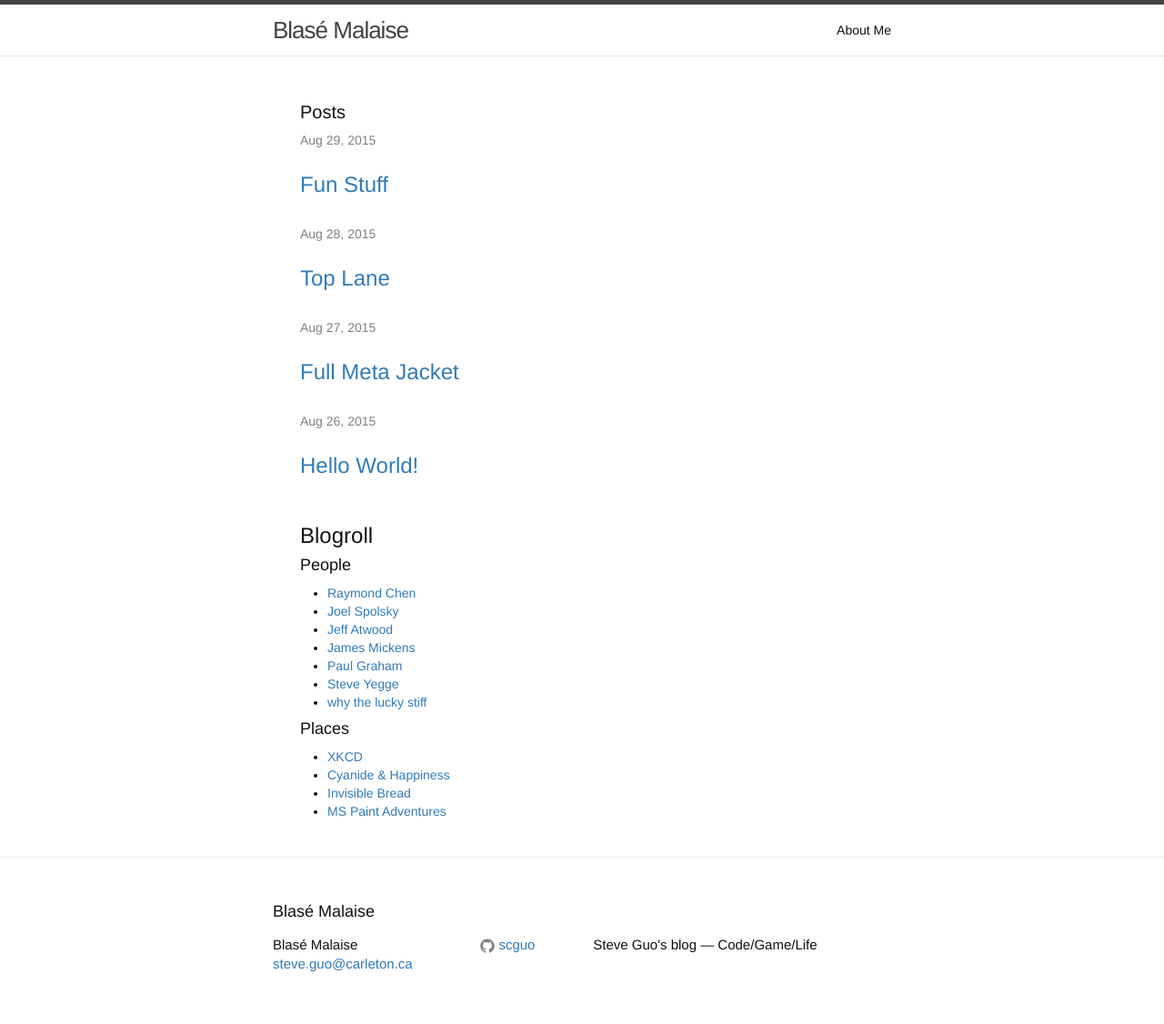
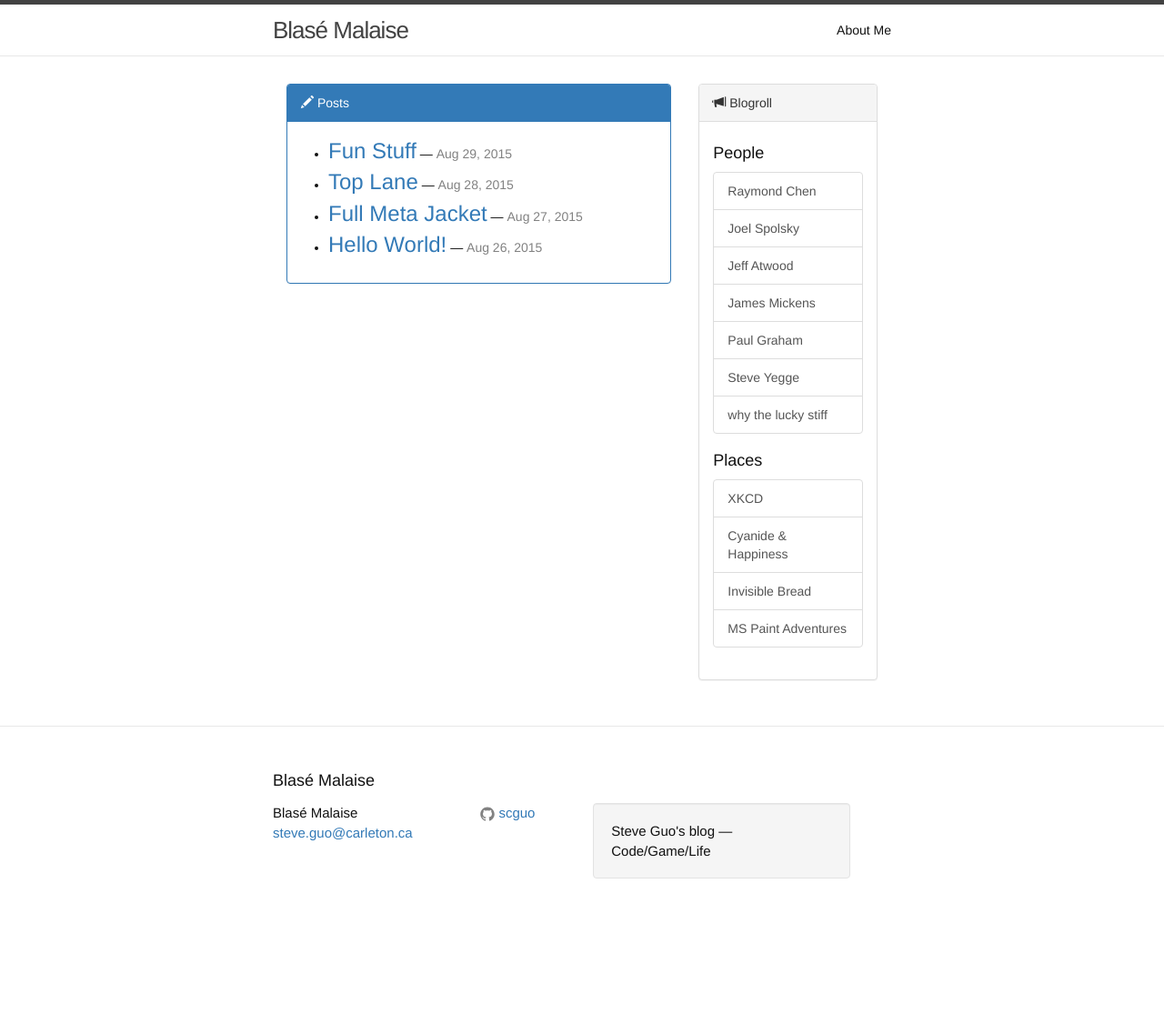
Before and after one commit to scguo/scguo.github.io, a Jekyll site: the page built from index.html, in a window 1280 px wide. Shown: the whole page at 91% size. Built offline with Jekyll 4.4.1, drawn with Linux system fonts in a browser that asks for light colours; after the commit the page ends 1031 px from its top, so only the background shows below that.

Commit message:
uglify all the things

```diff
--- a/_includes/blogroll.html
+++ b/_includes/blogroll.html
@@ -1,21 +1,18 @@
-<div>
-  <h3>Blogroll</h3>
-  <h4>People</h4>
-  <ul>
-    <li><a href="http://blogs.msdn.com/b/oldnewthing/">Raymond Chen</a></li>
-    <li><a href="http://www.joelonsoftware.com/">Joel Spolsky</a></li>
-    <li><a href="http://blog.codinghorror.com/">Jeff Atwood</a></li>
-    <li><a href="http://blogs.msdn.com/b/oldnewthing/archive/2013/12/24/10484402.aspx">James Mickens</a></li>
-    <li><a href="http://www.paulgraham.com/">Paul Graham</a></li>
-    <li><a href="http://steve-yegge.blogspot.ca/">Steve Yegge</a></li>
-    <li><a href="https://en.wikipedia.org/wiki/Why_the_lucky_stiff">why the lucky stiff</a></li>
-  </ul>
+<h4>People</h4>
+<div class="list-group">
+  <a class="list-group-item" href="http://blogs.msdn.com/b/oldnewthing/">Raymond Chen</a>
+  <a class="list-group-item" href="http://www.joelonsoftware.com/">Joel Spolsky</a>
+  <a class="list-group-item" href="http://blog.codinghorror.com/">Jeff Atwood</a>
+  <a class="list-group-item" href="http://blogs.msdn.com/b/oldnewthing/archive/2013/12/24/10484402.aspx">James Mickens</a>
+  <a class="list-group-item" href="http://www.paulgraham.com/">Paul Graham</a>
+  <a class="list-group-item" href="http://steve-yegge.blogspot.ca/">Steve Yegge</a>
+  <a class="list-group-item" href="https://en.wikipedia.org/wiki/Why_the_lucky_stiff">why the lucky stiff</a>
+</div>
 
-  <h4>Places</h4>
-  <ul>
-    <li><a href="http://www.xkcd.com/">XKCD</a></li>
-    <li><a href="http://explosm.net/">Cyanide & Happiness</a></li>
-    <li><a href="http://invisiblebread.com/">Invisible Bread</a></li>
-    <li><a href="http://www.mspaintadventures.com/">MS Paint Adventures</a></li>
-  </ul>
+<h4>Places</h4>
+<div class="list-group">
+  <a class="list-group-item" href="http://www.xkcd.com/">XKCD</a>
+  <a class="list-group-item" href="http://explosm.net/">Cyanide & Happiness</a>
+  <a class="list-group-item" href="http://invisiblebread.com/">Invisible Bread</a>
+  <a class="list-group-item" href="http://www.mspaintadventures.com/">MS Paint Adventures</a>
 </div>
--- a/_includes/footer.html
+++ b/_includes/footer.html
@@ -1,18 +1,14 @@
 <footer class="site-footer">
-
   <div class="wrapper">
-
     <h2 class="footer-heading">{{ site.title }}</h2>
-
     <div class="footer-col-wrapper">
-      <div class="footer-col  footer-col-1">
+      <div class="footer-col footer-col-1">
         <ul class="contact-list">
           <li>{{ site.title }}</li>
           <li><a href="mailto:{{ site.email }}">{{ site.email }}</a></li>
         </ul>
       </div>
-
-      <div class="footer-col  footer-col-2">
+      <div class="footer-col footer-col-2">
         <ul class="social-media-list">
           {% if site.github_username %}
           <li>
@@ -22,34 +18,19 @@
                   <path fill="#828282" d="M7.999,0.431c-4.285,0-7.76,3.474-7.76,7.761 c0,3.428,2.223,6.337,5.307,7.363c0.388,0.071,0.53-0.168,0.53-0.374c0-0.184-0.007-0.672-0.01-1.32 c-2.159,0.469-2.614-1.04-2.614-1.04c-0.353-0.896-0.862-1.135-0.862-1.135c-0.705-0.481,0.053-0.472,0.053-0.472 c0.779,0.055,1.189,0.8,1.189,0.8c0.692,1.186,1.816,0.843,2.258,0.645c0.071-0.502,0.271-0.843,0.493-1.037 C4.86,11.425,3.049,10.76,3.049,7.786c0-0.847,0.302-1.54,0.799-2.082C3.768,5.507,3.501,4.718,3.924,3.65 c0,0,0.652-0.209,2.134,0.796C6.677,4.273,7.34,4.187,8,4.184c0.659,0.003,1.323,0.089,1.943,0.261 c1.482-1.004,2.132-0.796,2.132-0.796c0.423,1.068,0.157,1.857,0.077,2.054c0.497,0.542,0.798,1.235,0.798,2.082 c0,2.981-1.814,3.637-3.543,3.829c0.279,0.24,0.527,0.713,0.527,1.437c0,1.037-0.01,1.874-0.01,2.129 c0,0.208,0.14,0.449,0.534,0.373c3.081-1.028,5.302-3.935,5.302-7.362C15.76,3.906,12.285,0.431,7.999,0.431z"/>
                 </svg>
               </span>
-
               <span class="username">{{ site.github_username }}</span>
-            </a>
-          </li>
-          {% endif %}
-
-          {% if site.twitter_username %}
-          <li>
-            <a href="https://twitter.com/{{ site.twitter_username }}">
-              <span class="icon  icon--twitter">
-                <svg viewBox="0 0 16 16">
-                  <path fill="#828282" d="M15.969,3.058c-0.586,0.26-1.217,0.436-1.878,0.515c0.675-0.405,1.194-1.045,1.438-1.809
-                  c-0.632,0.375-1.332,0.647-2.076,0.793c-0.596-0.636-1.446-1.033-2.387-1.033c-1.806,0-3.27,1.464-3.27,3.27 c0,0.256,0.029,0.506,0.085,0.745C5.163,5.404,2.753,4.102,1.14,2.124C0.859,2.607,0.698,3.168,0.698,3.767 c0,1.134,0.577,2.135,1.455,2.722C1.616,6.472,1.112,6.325,0.671,6.08c0,0.014,0,0.027,0,0.041c0,1.584,1.127,2.906,2.623,3.206 C3.02,9.402,2.731,9.442,2.433,9.442c-0.211,0-0.416-0.021-0.615-0.059c0.416,1.299,1.624,2.245,3.055,2.271 c-1.119,0.877-2.529,1.4-4.061,1.4c-0.264,0-0.524-0.015-0.78-0.046c1.447,0.928,3.166,1.469,5.013,1.469 c6.015,0,9.304-4.983,9.304-9.304c0-0.142-0.003-0.283-0.009-0.423C14.976,4.29,15.531,3.714,15.969,3.058z"/>
-                </svg>
-              </span>
-
-              <span class="username">{{ site.twitter_username }}</span>
             </a>
           </li>
           {% endif %}
         </ul>
       </div>
-
-      <div class="footer-col  footer-col-3">
-        <p class="text">{{ site.description }}</p>
+      <div class="footer-col footer-col-3">
+        <div class="well">
+          {{ site.description }}
+        </div>
       </div>
     </div>
-
   </div>
-
+  <script src="{{ site.baseurl }}/bower_components/jquery/dist/jquery.min.js"></script>
+  <script src="{{ site.baseurl }}/bower_components/bootstrap-sass/assets/javascripts/bootstrap.min.js"></script>
 </footer>
--- a/index.html
+++ b/index.html
@@ -2,28 +2,29 @@
 layout: default
 ---
 
-<div class="home">
-  <div class="wrapper">
-    <h1 class="page-heading">Posts</h1>
-
-    <ul class="post-list">
+<div>
+  <div class="col-md-8">
+    <div class="panel panel-primary">
+      <div class="panel-heading">
+        <span class="glyphicon glyphicon-pencil"></span> Posts
+      </div>
+      <ul class="panel-body">
         {% for post in site.posts %}
           <li>
-          <span class="post-meta">{{ post.date | date: "%b %-d, %Y" }}</span>
-
-          <h2>
-            <a class="post-link" href="{{ post.url | prepend: site.baseurl }}">{{ post.title }}</a>
-          </h2>
+            <a class="post-link" href="{{ post.url | prepend: site.baseurl }}">{{ post.title }}</a> &mdash;&nbsp;<span class="post-meta">{{ post.date | date: "%b %-d, %Y" }}</span>
           </li>
         {% endfor %}
       </ul>
     </div>
-
-  <div class="wrapper">
+  </div>
+  <div class="col-md-4">
+    <div class="panel panel-default">
+      <div class="panel-heading">
+        <span class="glyphicon glyphicon-bullhorn"></span> Blogroll
+      </div>
+      <div class="panel-body">
         {% include blogroll.html %}
       </div>
-
-  <!-- Full meta jacket!
-  <p class="rss-subscribe">subscribe <a href="{{ "/feed.xml" | prepend: site.baseurl }}">via RSS</a></p>
-  -->
     </div>
+  </div>
+</div>
```
Lines whose indentation alone changed are shown as unchanged.
